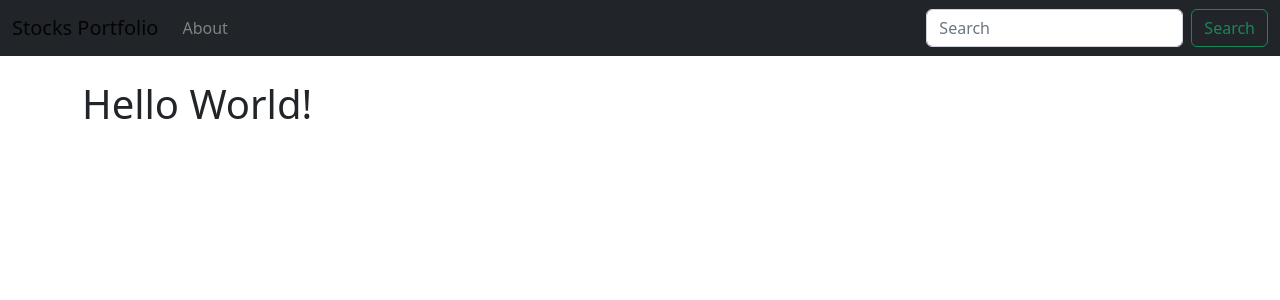
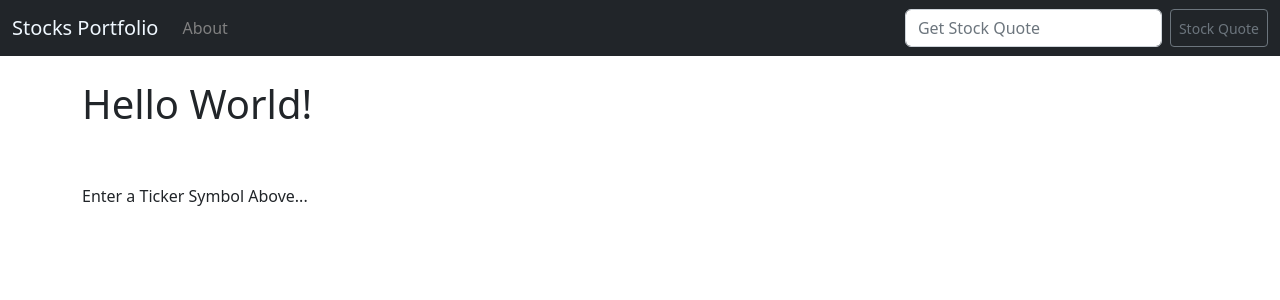
Before and after one commit to aiien61/Stock_Market, a Django app: page / in a window 1280 px wide. Shown: the top 300 px of the page. Run offline with Django 4.2, Linux system fonts and the light colour scheme; data that the repository does not hold is empty.

Commit message:
add functionality in order to post and response desired company's stocks

```diff
--- a/stocks/quotes/templates/base.html
+++ b/stocks/quotes/templates/base.html
@@ -15,7 +15,7 @@
 <body>
     <nav class="navbar navbar-expand-lg bg-dark">
         <div class="container-fluid">
-            <a class="navbar-brand" href="{% url 'home' %}">Stocks Portfolio</a>
+            <a class="navbar-brand custom-brand" href="{% url 'home' %}">Stocks Portfolio</a>
             <button class="navbar-toggler" type="button" data-bs-toggle="collapse" data-bs-target="#navbarSupportedContent"
                 aria-controls="navbarSupportedContent" aria-expanded="false" aria-label="Toggle navigation">
                 <span class="navbar-toggler-icon"></span>
@@ -26,9 +26,10 @@
                         <a class="nav-link" href="{% url 'about' %}">About</a>
                     </li>
                 </ul>
-                <form class="d-flex" role="search">
-                    <input class="form-control me-2" type="search" placeholder="Search" aria-label="Search">
-                    <button class="btn btn-outline-success" type="submit">Search</button>
+                <form action="{% url 'home' %}" class="d-flex" role="search" method="POST">
+                    {% csrf_token %}
+                    <input class="form-control me-2" type="search" placeholder="Get Stock Quote" aria-label="Search" name="ticker">
+                    <button id="quote-search" class="btn btn-sm btn-outline-secondary" type="submit">Stock Quote</button>
                 </form>
             </div>
         </div>
--- a/stocks/quotes/templates/index.html
+++ b/stocks/quotes/templates/index.html
@@ -5,6 +5,20 @@
 <br/>
 <br/>
 
-{{ data }}
+{% if ticker %}
+  {{ ticker }}
+{% else %}
+  {% if not data %}
+    There was a problem with your ticker symbol, please try again
+  {% else %}
+    <h1>{{ data.companyName }}</h1><br>
+    Price: ${{ data.latestPrice }}<br>
+    Previous Close: {{ data.previousClose }}<br>
+    Market Cap: {{ data.marketCap }}<br>
+    YTD Change: {{ data.ytdChange }}<br>
+    52Wk High: {{ data.week52High }}<br>
+    52Wk Low: {{ data.week52Low }}<br>
+  {% endif %}
+{% endif %}
 
 {% endblock%}
--- a/stocks/quotes/views.py
+++ b/stocks/quotes/views.py
@@ -7,19 +7,31 @@ from dotenv import load_dotenv
 
 load_dotenv()
 
+ENDPOINT = 'https://api.iex.cloud/v1/data/core/quote'
 
 def home(request):
-    parameters = {
-        'token': os.environ.get("API_KEY")
-    }
-    response = requests.get(url='https://api.iex.cloud/v1/data/core/quote/aapl', params=parameters)
-    try:
-        response.raise_for_status()
-        data = response.json()
-    except Exception as e:
-        data = "Error..."
+    if request.method == "POST":
+        try:
+            symbol = request.POST.get("ticker")
+            parameters = {
+                'token': os.environ.get("API_KEY")
+            }
+            target_url = os.path.join(ENDPOINT, symbol)
+            response = requests.get(url=target_url, params=parameters)
 
-    return render(request, 'index.html', {'data': data})
+            response.raise_for_status()
+
+            # response structure often changes e.g. list or dict
+            data = response.json()[0]
+
+            return render(request, 'index.html', {'data': data})
+
+        except KeyError as e:
+            ticker_message = str(e)
+    else:
+        ticker_message = "Enter a Ticker Symbol Above..."
+
+    return render(request, 'index.html', {'ticker': ticker_message})
 
 
 def about(request):
--- a/stocks/stocks/settings.py
+++ b/stocks/stocks/settings.py
@@ -38,6 +38,7 @@ INSTALLED_APPS = [
     'django.contrib.messages',
     'django.contrib.staticfiles',
     'quotes',
+    'polls',
 ]
 
 MIDDLEWARE = [
```
Also changed, not shown: stocks/quotes/polls/css/polls/styles.css (deleted, +0 -7 lines).
